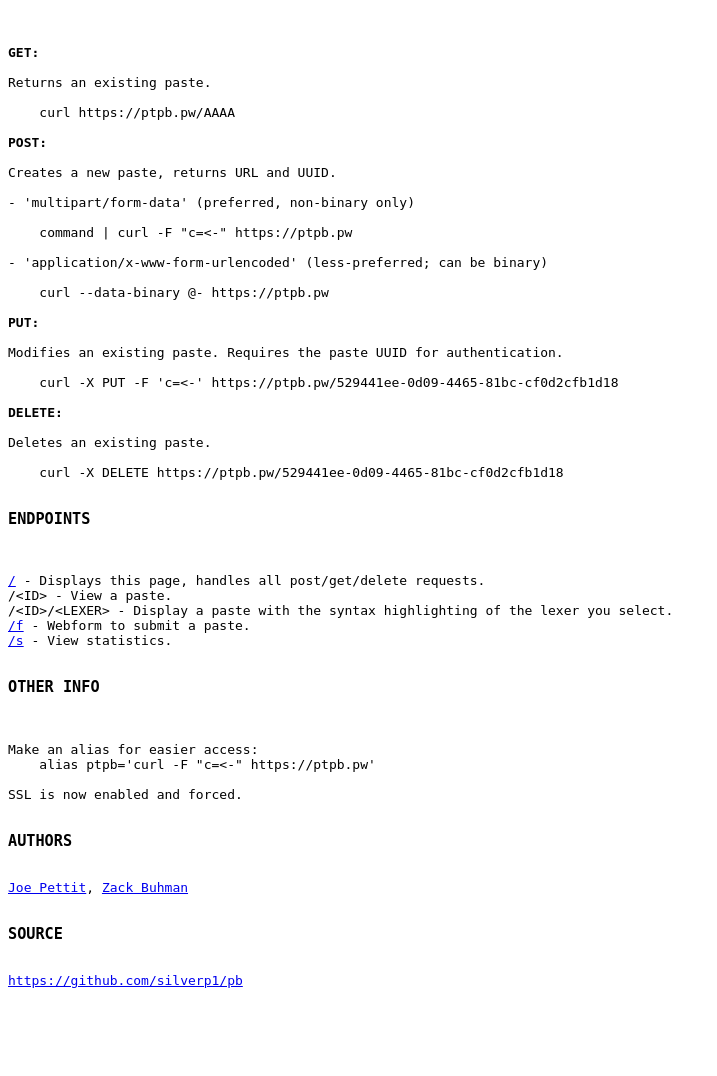
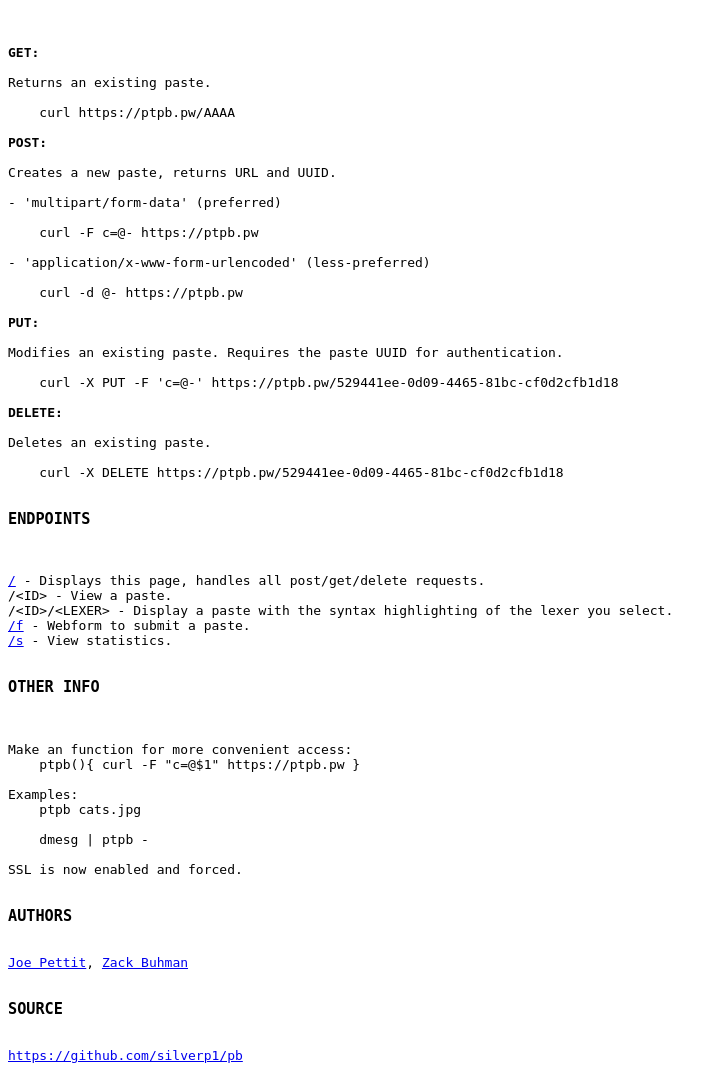
Before and after one commit to ptpb/pb, a Flask app: page / in a window 1280 px wide. Shown: the part 142-1218 px from the top of the page, without its empty margins (0-717 px from the left). Before the commit the page ends 1130 px from the top, so only its background shows below. Run offline with Flask 2, Linux system fonts and the light colour scheme; parts of the project's set-up code (start-up, migrations or seed data) failed here and were passed over.

Commit message:
lazy index update
shows preference for filename/@ over form/< and that we can do binary
over form-data now.

```diff
--- a/templates/index.html
+++ b/templates/index.html
@@ -18,19 +18,19 @@ Returns an existing paste.
 
 Creates a new paste, returns URL and UUID.
 
-- 'multipart/form-data' (preferred, non-binary only)
+- 'multipart/form-data' (preferred)
 
-    command | curl -F "c=&lt;-" https://ptpb.pw
+    curl -F c=@- https://ptpb.pw
 
-- 'application/x-www-form-urlencoded' (less-preferred; can be binary)
+- 'application/x-www-form-urlencoded' (less-preferred)
 
-    curl --data-binary @- https://ptpb.pw
+    curl -d @- https://ptpb.pw
 
 <strong>PUT:</strong>
 
 Modifies an existing paste. Requires the paste UUID for authentication.
 
-    curl -X PUT -F 'c=&lt;-' https://ptpb.pw/529441ee-0d09-4465-81bc-cf0d2cfb1d18
+    curl -X PUT -F 'c=@-' https://ptpb.pw/529441ee-0d09-4465-81bc-cf0d2cfb1d18
 
 <strong>DELETE:</strong>
 
@@ -48,8 +48,13 @@ Deletes an existing paste.
 
 <h3>OTHER INFO</h3>
 
-Make an alias for easier access:
-    alias ptpb='curl -F "c=<-" https://ptpb.pw'
+Make an function for more convenient access:
+    ptpb(){ curl -F "c=@$1" https://ptpb.pw }
+
+Examples:
+    ptpb cats.jpg
+
+    dmesg | ptpb -
 
 SSL is now enabled and forced.
 
```
